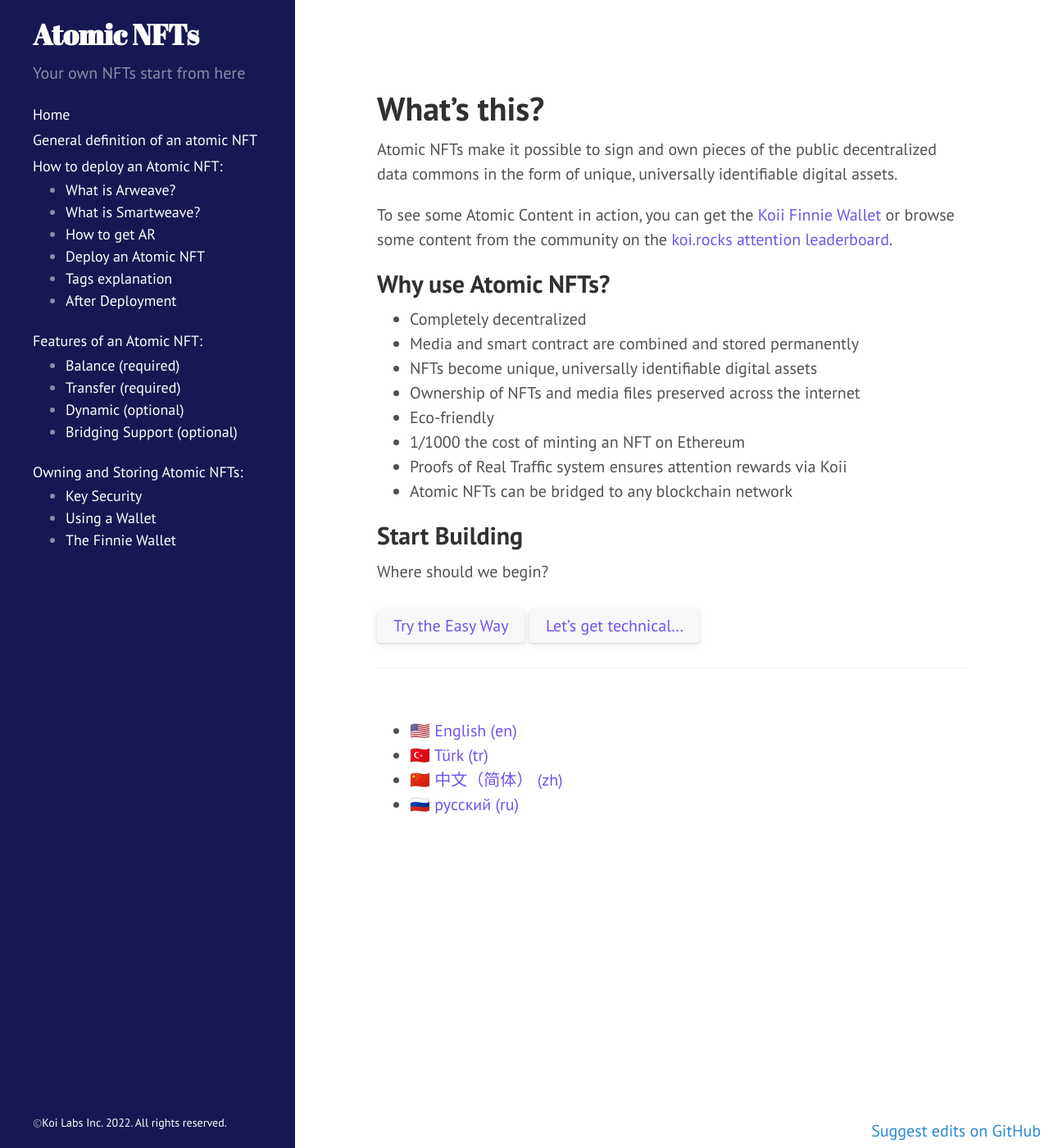
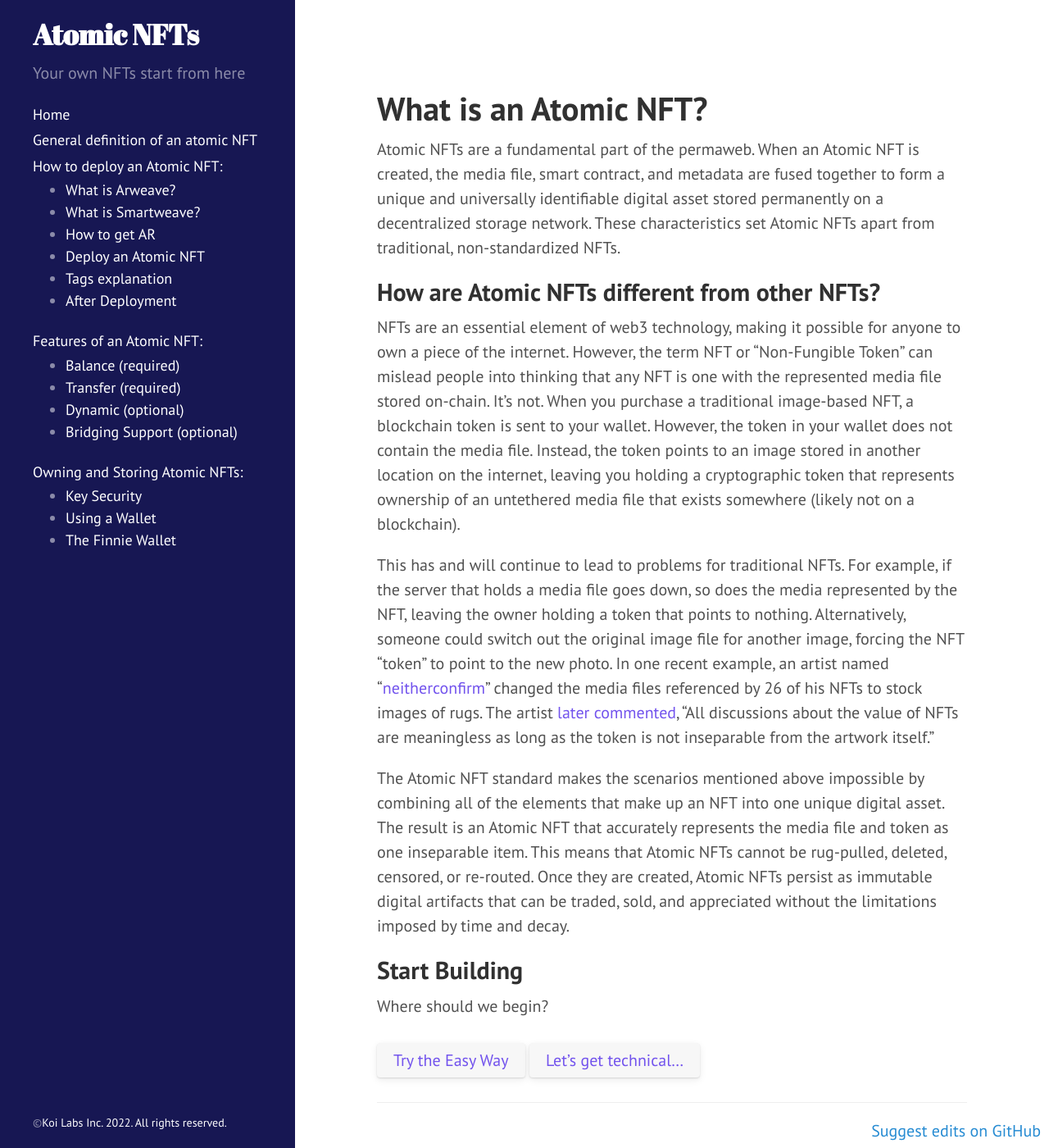
Before and after one commit to atomic-nfts/site, a Jekyll site: the page built from en/index.md, in a window 1280 px wide and 1400 px high. Shown: the whole window at 82% size. Built offline with Jekyll 4.4.1, drawn with Linux system fonts in a browser that asks for light colours; nearby versions of some CDN libraries.

Commit message:
update home

```diff
--- a/en/index.md
+++ b/en/index.md
@@ -1,25 +1,22 @@
 ---
 layout: index
-title: What’s this?
+title: What is an Atomic NFT?
 lang: en
 ---
 
-Atomic NFTs make it possible to sign and own pieces of the public decentralized data commons in the form of unique, universally identifiable digital assets.
+Atomic NFTs are a fundamental part of the permaweb. When an Atomic NFT is created, the media file, smart contract, and metadata are fused together to form a unique and universally identifiable digital asset stored permanently on a decentralized storage network. These characteristics set Atomic NFTs apart from traditional, non-standardized NFTs.
 {: .fs-6 .fw-300 }
 
-To see some Atomic Content in action, you can get the [Koii Finnie Wallet](https://chrome.google.com/webstore/detail/finnie/cjmkndjhnagcfbpiemnkdpomccnjblmj){:target="\_blank"} or browse some content from the community on the [koi.rocks attention leaderboard](https://koi.rocks/){:target="\_blank"}.
-{: .fs-4 .fw-300 }
+## How are Atomic NFTs different from other NFTs?
 
-## Why use Atomic NFTs?
+NFTs are an essential element of web3 technology, making it possible for anyone to own a piece of the internet. However, the term NFT or “Non-Fungible Token” can mislead people into thinking that any NFT is one with the represented media file stored on-chain. It’s not. When you purchase a traditional image-based NFT, a blockchain token is sent to your wallet. However, the token in your wallet does not contain the media file. Instead, the token points to an image stored in another location on the internet, leaving you holding a cryptographic token that represents ownership of an untethered media file that exists somewhere (likely not on a blockchain).
+{: .fs-6 .fw-300 }
 
-- Completely decentralized
-- Media and smart contract are combined and stored permanently
-- NFTs become unique, universally identifiable digital assets
-- Ownership of NFTs and media files preserved across the internet
-- Eco-friendly
-- 1/1000 the cost of minting an NFT on Ethereum
-- Proofs of Real Traffic system ensures attention rewards via Koii
-- Atomic NFTs can be bridged to any blockchain network
+This has and will continue to lead to problems for traditional NFTs. For example, if the server that holds a media file goes down, so does the media represented by the NFT, leaving the owner holding a token that points to nothing. Alternatively, someone could switch out the original image file for another image, forcing the NFT “token” to point to the new photo. In one recent example, an artist named “[neitherconfirm](https://twitter.com/neitherconfirm/){: target=" \_blank"}” changed the media files referenced by 26 of his NFTs to stock images of rugs. The artist [later commented](https://twitter.com/neitherconfirm/status/1369285952083025925){: target=" \_blank"}, “All discussions about the value of NFTs are meaningless as long as the token is not inseparable from the artwork itself.”
+{: .fs-6 .fw-300 }
+
+The Atomic NFT standard makes the scenarios mentioned above impossible by combining all of the elements that make up an NFT into one unique digital asset. The result is an Atomic NFT that accurately represents the media file and token as one inseparable item. This means that Atomic NFTs cannot be rug-pulled, deleted, censored, or re-routed. Once they are created, Atomic NFTs persist as immutable digital artifacts that can be traded, sold, and appreciated without the limitations imposed by time and decay.
+{: .fs-6 .fw-300 }
 
 ## Start Building
 
```
